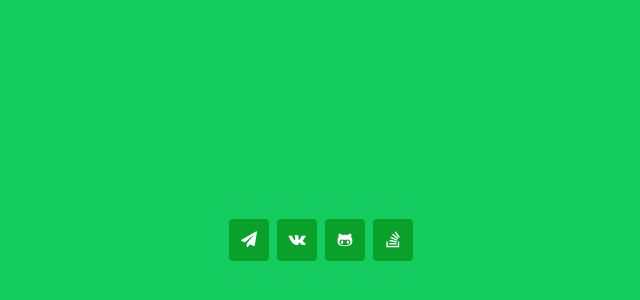
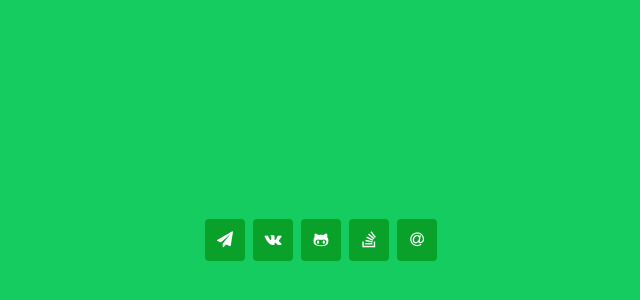
Before and after one commit to mit-73/mit-73.github.io, a plain HTML site: page index.html in a window 1280 px wide. Shown: the part 160-460 px from the top of the page, without its empty margins (319-959 px from the left). Drawn offline with Linux system fonts and the light colour scheme.

Commit message:
Add Email link

```diff
--- a/index.html
+++ b/index.html
@@ -15,6 +15,7 @@
         <a href="https://vk.com/mit_73"><span>Vk</span></a>
         <a href="https://github.com/mit-73"><span>GitHub</span></a>
         <a href="https://ru.stackoverflow.com/users/261617/mit"><span>StackOverflow</span></a>
+        <a href="mailto:ilnar.miftakhutdinov@gmail.com"><span>E-mail</span></a>
     </div>
 </body>
 
--- a/style.css
+++ b/style.css
@@ -90,3 +90,7 @@ a:nth-of-type(3):before {
 a:nth-of-type(4):before {
     content: '\f16c';
 }
+
+a:nth-of-type(5):before {
+    content: '\f1fa';
+}
```
